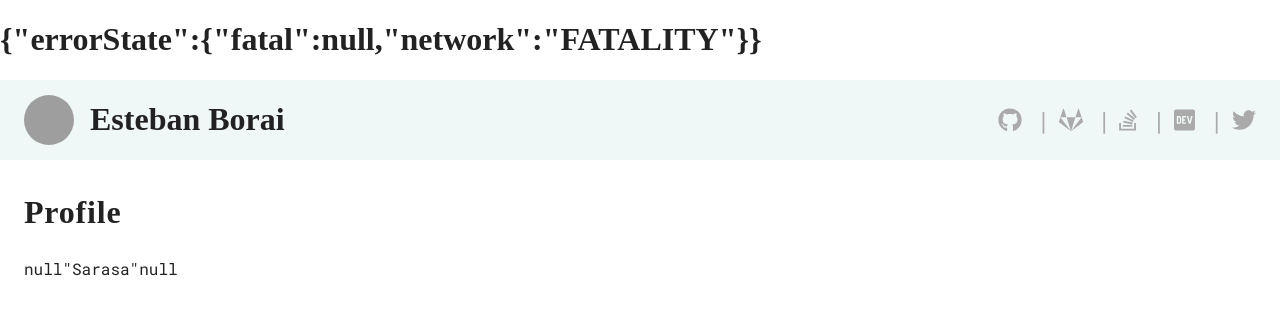
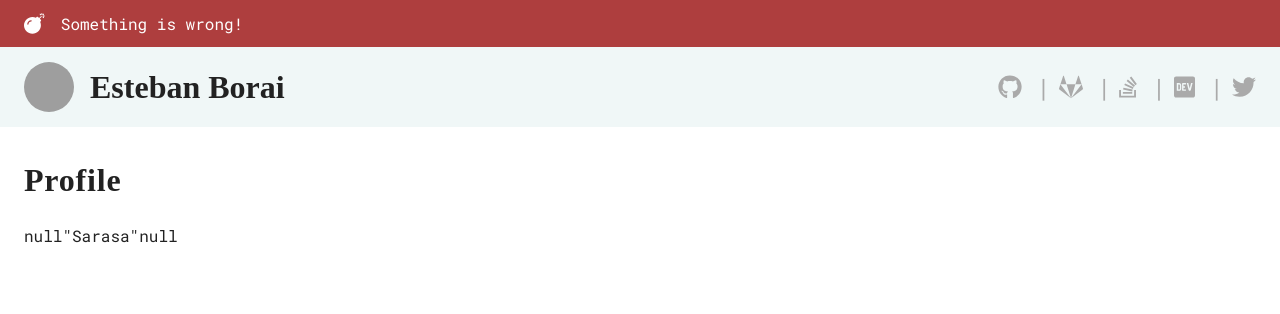
Before and after one commit to EstebanBorai/estebanborai.com, a React app: page / in a window 1280 px wide. Shown: the top 314 px of the page. Built offline with nearby package versions, Linux system fonts and the light colour scheme; grey boxes are pictures that could not be loaded; a web font is replaced by a local one.

Commit message:
Minor work on error handling

```diff
--- /dev/null
+++ b/src/components/ErrorMessage/error-message.scss
@@ -0,0 +1,21 @@
+#error-message {
+  align-items: center;
+  box-sizing: border-box;
+  display: flex;
+  justify-content: flex-start;
+  padding: .6rem 1.5rem;
+
+  &.fatal {
+    color: #fff;
+    background-color: #ae3e3e;
+  }
+
+  &.network {
+    background-color: #f7ed60;
+  }
+
+  .icon-container {
+    font-size: 1.3rem;
+    margin-right: 1rem;
+  }
+}
--- a/src/components/ErrorMessage/index.tsx
+++ b/src/components/ErrorMessage/index.tsx
@@ -1,11 +1,19 @@
 import React from 'react';
+import './error-message.scss';
 import { ErrorContext } from 'context';
+import { FontAwesomeIcon } from '@fortawesome/react-fontawesome';
+import { faWifi, faBomb } from '@fortawesome/free-solid-svg-icons';
 
 const ErrorMessage = (): JSX.Element => {
   const errorContext = React.useContext(ErrorContext);
 
   return (
-  <h1>{JSON.stringify(errorContext)}</h1>
+    <div id="error-message" className="fatal">
+      <span className="icon-container">
+        <FontAwesomeIcon icon={faBomb} />
+      </span>
+      <span>Something is wrong!</span>
+    </div>
   )
 }
 
```
